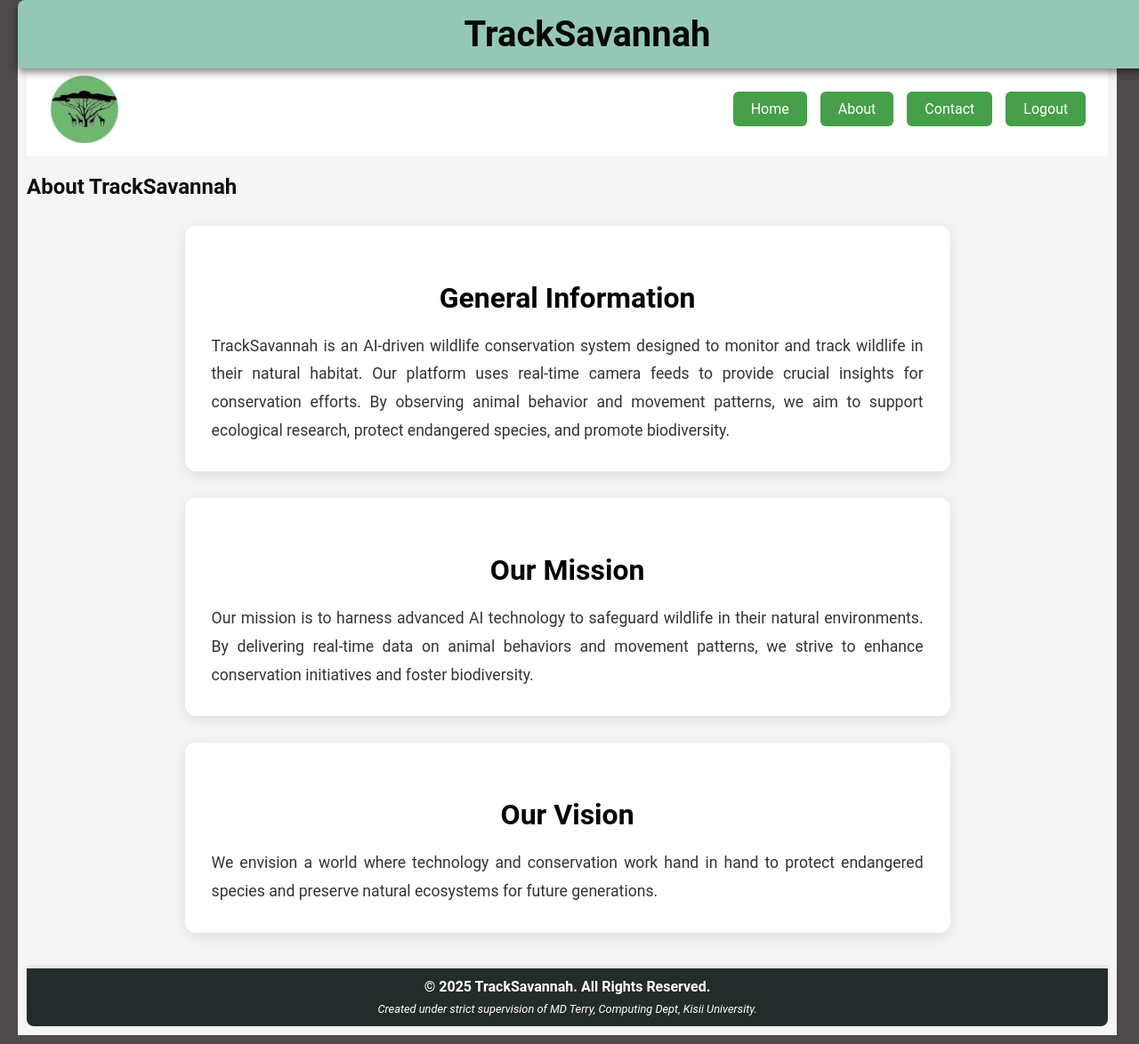
After one commit to Codeveno/TrackSavannah, a Flask app: page /about in a window 1280 px wide. The commit adds this page. Shown: the whole page at 89% size. Run offline with Flask 3, Linux system fonts and the light colour scheme; the visitor is signed in with stand-in values (Sample User, id 1); parts of the project's set-up code (start-up, migrations or seed data) failed here and were passed over.

Commit message:
front setup

```diff
--- a/main.py
+++ b/main.py
@@ -1,11 +1,75 @@
-from flask import Flask, render_template, Response, request
+from flask import Flask, render_template, Response, request, redirect, url_for, flash
+from flask_sqlalchemy import SQLAlchemy
+from flask_login import LoginManager, UserMixin, login_user, login_required, logout_user, current_user
+from flask_wtf import FlaskForm
+from wtforms import StringField, PasswordField, SubmitField, ValidationError
+from wtforms.validators import DataRequired, Email, EqualTo
+from werkzeug.security import generate_password_hash, check_password_hash
 import cv2
 import threading
 from eco_helpers.detection import detect_animals
 from eco_helpers.tracking import track_objects
 from eco_helpers.visualization import draw_tracks
+import os
 
 app = Flask(__name__, template_folder='templates', static_folder='static')
+
+# Configuration
+app.config['SECRET_KEY'] = 'your_secret_key_here'
+app.config['SQLALCHEMY_DATABASE_URI'] = 'sqlite:///users.db'
+app.config['SQLALCHEMY_TRACK_MODIFICATIONS'] = False
+
+# Initialize extensions
+db = SQLAlchemy(app)
+login_manager = LoginManager(app)
+login_manager.login_view = 'login'
+
+# User model
+class User(UserMixin, db.Model):
+    id = db.Column(db.Integer, primary_key=True)
+    username = db.Column(db.String(80), unique=True, nullable=False)
+    email = db.Column(db.String(120), unique=True, nullable=False)
+    password_hash = db.Column(db.String(128), nullable=False)
+
+    def set_password(self, password):
+        self.password_hash = generate_password_hash(password)
+
+    def check_password(self, password):
+        return check_password_hash(self.password_hash, password)
+
+# Login form
+class LoginForm(FlaskForm):
+    username = StringField('Username', validators=[DataRequired()])
+    password = PasswordField('Password', validators=[DataRequired()])
+    submit = SubmitField('Login')
+
+# Registration form
+class RegistrationForm(FlaskForm):
+    username = StringField('Username', validators=[DataRequired()])
+    email = StringField('Email', validators=[DataRequired(), Email()])
+    password = PasswordField('Password', validators=[DataRequired()])
+    confirm_password = PasswordField('Confirm Password', validators=[DataRequired(), EqualTo('password')])
+    submit = SubmitField('Register')
+
+    def validate_username(self, username):
+        user = User.query.filter_by(username=username.data).first()
+        if user:
+            raise ValidationError('Username already taken.')
+
+    def validate_email(self, email):
+        user = User.query.filter_by(email=email.data).first()
+        if user:
+            raise ValidationError('Email already registered.')
+
+# Password reset form
+class ResetPasswordForm(FlaskForm):
+    email = StringField('Email', validators=[DataRequired(), Email()])
+    submit = SubmitField('Reset Password')
+
+# Load user for Flask-Login
+@login_manager.user_loader
+def load_user(user_id):
+    return User.query.get(int(user_id))
 
 # Corrected Camera Sources with embed links for YouTube
 CAMERA_SOURCES = {
@@ -55,11 +119,69 @@ def generate_frames(source):
 
 # Route to render `index.html`
 @app.route('/')
+@login_required
 def index():
     return render_template('index.html')
 
+# Route to render `login.html`
+@app.route('/login', methods=['GET', 'POST'])
+def login():
+    form = LoginForm()
+    if form.validate_on_submit():
+        user = User.query.filter_by(username=form.username.data).first()
+        if user and user.check_password(form.password.data):
+            login_user(user)
+            return redirect(url_for('index'))
+        flash('Invalid username or password.')
+    return render_template('login.html', form=form)
+
+# Route to render `register.html`
+@app.route('/register', methods=['GET', 'POST'])
+def register():
+    form = RegistrationForm()
+    if form.validate_on_submit():
+        try:
+            user = User(username=form.username.data, email=form.email.data)
+            user.set_password(form.password.data)
+            db.session.add(user)
+            db.session.commit()
+            flash('Registration successful! Please log in.')
+            return redirect(url_for('login'))
+        except Exception as e:
+            db.session.rollback()
+            flash(f'An error occurred: {str(e)}')
+            app.logger.error(f'Registration error: {str(e)}')
+    return render_template('register.html', form=form)
+
+# Route to render `reset_password.html`
+@app.route('/reset_password', methods=['GET', 'POST'])
+def reset_password():
+    form = ResetPasswordForm()
+    if form.validate_on_submit():
+        user = User.query.filter_by(email=form.email.data).first()
+        if user:
+            # Send password reset email (implementation not shown)
+            flash('Password reset instructions sent to your email.')
+        else:
+            flash('Email not found.')
+    return render_template('reset_password.html', form=form)
+
+# Route to logout
+@app.route('/logout')
+@login_required
+def logout():
+    logout_user()
+    return redirect(url_for('login'))
+
+# Route to render `about.html`
+@app.route('/about')
+@login_required
+def about():
+    return render_template('about.html')
+
 # Route for video feed display
 @app.route('/video_feed/<camera_name>')
+@login_required
 def video_feed(camera_name):
     source = CAMERA_SOURCES.get(camera_name)
 
@@ -75,6 +197,7 @@ def video_feed(camera_name):
 
 # Route for YouTube feeds
 @app.route('/camera_feed')
+@login_required
 def camera_feed():
     camera_url = request.args.get('url')
     camera_name = request.args.get('name')
@@ -82,6 +205,7 @@ def camera_feed():
 
 # Run the Flask app
 if __name__ == "__main__":
-    import os
+    with app.app_context():
+        db.create_all()  # Create database tables if they don't exist
     port = int(os.environ.get("PORT", 8080))  # Default to 8080 for smoother Render deployment
     app.run(host="0.0.0.0", port=port)
--- a/static/css/style.css
+++ b/static/css/style.css
@@ -1,13 +1,10 @@
+/* General Styles */
 body {
     font-family: 'Roboto', Arial, sans-serif;
     background-color: #484444f6;
-    color: #f0f0f0;
-    height: 100vh;
-    display: flex; /* Added display flex for centering */
-    justify-content: center;
-    align-items: center;
-    margin: 200px 20px 0 20px; /* Smaller margin on left and right */
-    padding: 50px 10px 10px 10px;
+    color: #0c0b0b;
+    margin: 0; /* Reset margin for natural top spacing */
+    padding: 60px 20px 10px 20px; /* Add top padding to account for the fixed banner */
 }
 
 .system-name-banner {
@@ -15,24 +12,34 @@ body {
     font-size: 2.5rem;
     font-weight: bold;
     padding: 15px 0;
-    margin-bottom: 15px; /* Space before the main container */
-    border-radius: 8px; /* Optional rounded corners */
-    box-shadow: 0 4px 10px rgba(0, 0, 0, 0.5); /* Subtle shadow for depth */
+    margin-bottom: 15px;
+    background-color: #95c8b2;
+    color: #080808;
+    border-radius: 8px;
+    box-shadow: 0 4px 10px rgba(0, 0, 0, 0.5);
+    position: fixed;
+    top: 0;
+    width: 100%;
+    z-index: 1000;
+    margin-left: auto;
+    margin-right: auto;
 }
 
+/* Container */
 .container {
     display: flex;
     flex-direction: column;
     background-color: whitesmoke;
     width: 98%;
-    height: auto; /* Change to auto for scrolling support */
+    height: auto;
     border-radius: 0;
     box-shadow: none;
-    overflow: auto; /* Enable scrolling */
+    overflow: auto;
     padding: 10px;
-    position: relative; /* Fix scrolling issue */
+    position: relative;
 }
 
+/* Header Section */
 header {
     display: flex;
     align-items: center;
@@ -40,24 +47,28 @@ header {
     background-color: white;
     padding: 15px 25px;
     color: #0e0d0d;
-    border-radius: 12px 12px 0 0; /* Rounded top corners */
+    border-radius: 12px 12px 0 0;
+}
+
+.left-section {
+    display: flex;
+    align-items: center;
 }
 
 .logo {
-    width: 50px; /* Logo size */
+    width: 80px;
     margin-right: 15px;
 }
 
+/* Remove the system name next to the logo */
 .system-name {
-    font-size: 1.8rem;
-    font-weight: bold;
-    color: #000000; /* Dark black color */
-    margin-left: 15px; /* Ensure it comes after the logo */
+    display: none; /* Hide the system name */
 }
 
+/* Navigation Bar */
 .nav-bar {
     display: flex;
-    gap: 15px; /* Space between nav items */
+    gap: 15px;
 }
 
 .nav-bar a {
@@ -152,16 +170,193 @@ button:hover {
 
 .back-button:hover {
     background-color: #388e3c;
-    transform: scale(1.05); /* Hover effect */
+    transform: scale(1.05);
 }
 
+/* Smooth Scrolling */
 html {
     scroll-behavior: smooth;
 }
 
-/* Add your existing CSS here */
-
-/* Ensure main element has enough height */
+/* Main Section */
 main {
     min-height: 60vh;
 }
+
+/* About Section Styles */
+.about-section {
+    background-color: #ffffff;
+    padding: 30px;
+    margin: 30px auto;
+    border-radius: 12px;
+    box-shadow: 0 4px 15px rgba(0, 0, 0, 0.1);
+    max-width: 800px; /* Center the section and limit its width */
+}
+
+.about-section h3 {
+    color: #010503;
+    font-size: 2rem;
+    margin-bottom: 20px;
+    text-align: center; /* Center the heading */
+}
+
+.about-section p {
+    color: #333333;
+    font-size: 1.1rem;
+    line-height: 1.8;
+    text-align: justify;
+    margin-bottom: 20px;
+}
+
+.about-section p:last-child {
+    margin-bottom: 0;
+}
+
+/* Contact Section */
+#contact {
+    background-color: #ffffff;
+    padding: 20px;
+    margin: 20px 0;
+    border-radius: 12px;
+    box-shadow: 0 4px 10px rgba(0, 0, 0, 0.1);
+}
+
+#contact h2 {
+    color: #090b0a;
+    font-size: 1.5rem;
+    margin-bottom: 15px;
+    text-align: center;
+}
+
+#contact p {
+    color: #333333;
+    font-size: 1rem;
+    line-height: 1.6;
+    text-align: center;
+}
+
+#contact ul {
+    list-style-type: none;
+    padding: 0;
+    margin: 20px 0;
+    text-align: center;
+}
+
+#contact ul li {
+    color: #333333;
+    font-size: 1rem;
+    margin: 10px 0;
+}
+
+#contact ul li strong {
+    color: #111111;
+}
+
+#contact ul li strong {
+    color: #0b0b0b;
+}
+
+/* General Styles for Auth Pages */
+.auth-container {
+    max-width: 400px;
+    margin: 50px auto;
+    padding: 20px;
+    background-color: #ffffff;
+    border-radius: 12px;
+    box-shadow: 0 4px 10px rgba(0, 0, 0, 0.1);
+}
+
+.auth-container h2 {
+    color: #2ec081;
+    font-size: 2rem;
+    text-align: center;
+    margin-bottom: 20px;
+}
+
+.auth-container form {
+    display: flex;
+    flex-direction: column;
+    gap: 15px;
+}
+
+.auth-container form label {
+    font-size: 1rem;
+    color: #333333;
+    font-weight: bold;
+}
+
+.auth-container form input {
+    padding: 10px;
+    border: 1px solid #cccccc;
+    border-radius: 6px;
+    font-size: 1rem;
+    color: #333333;
+}
+
+.auth-container form input:focus {
+    border-color: #2ec081;
+    outline: none;
+    box-shadow: 0 0 5px rgba(46, 192, 129, 0.5);
+}
+
+.auth-container form button {
+    background-color: #2ec081;
+    color: #ffffff;
+    border: none;
+    padding: 10px;
+    border-radius: 6px;
+    font-size: 1rem;
+    cursor: pointer;
+    transition: background 0.3s ease, transform 0.3s ease;
+}
+
+.auth-container form button:hover {
+    background-color: #25a068;
+    transform: translateY(-2px);
+}
+
+.auth-container p {
+    text-align: center;
+    margin-top: 15px;
+    color: #333333;
+}
+
+.auth-container p a {
+    color: #2ec081;
+    text-decoration: none;
+    font-weight: bold;
+}
+
+.auth-container p a:hover {
+    text-decoration: underline;
+}
+
+
+
+
+/* Footer Section */
+footer {
+    background-color: #232c2a; /* Dark grey background */
+    color: white;
+    padding: 5px 10px; /* Smaller padding for a more compact footer */
+    text-align: center;
+    border-radius: 0 0 8px 8px; /* Rounded bottom corners */
+    margin-top: 10px; /* Reduced margin-top */
+    font-size: 0.8rem; /* Slightly smaller font size */
+    box-shadow: 0 -2px 5px rgba(0, 0, 0, 0.1); /* Subtle shadow for depth */
+}
+
+footer p {
+    margin: 5px 0; /* Smaller margin */
+    line-height: 1.4;
+}
+
+footer p:first-child {
+    font-weight: bold;
+    font-size: 1rem; /* Slightly larger for emphasis */
+}
+
+footer p:last-child {
+    font-style: italic;
+    color: white; /* Lighter grey for contrast */
+}
--- a/static/js/app.js
+++ b/static/js/app.js
@@ -5,17 +5,15 @@ function selectCamera(cameraName) {
         localStorage.setItem('selectedCameraURL', cameraURL);
         localStorage.setItem('selectedCameraName', cameraName);
 
-        // Log the selected camera name
         console.log(`Now Viewing: ${cameraName}`);
 
-        // Redirect to correct feed handling page
         if (cameraURL.includes("youtube")) {
             window.location.href = '/camera_feed';
         } else {
             window.location.href = `/video_feed/${encodeURIComponent(cameraName)}`;
         }
     } else {
-        alert('❌ Camera feed not available.');
+        alert(`❌ Camera feed for '${cameraName}' not available.`);
     }
 }
 
@@ -25,7 +23,7 @@ window.onload = function () {
     const selectedCameraURL = localStorage.getItem('selectedCameraURL');
     const selectedCameraName = localStorage.getItem('selectedCameraName');
 
-    if (cameraFeedElement && selectedCameraURL) {
+    if (cameraFeedElement && cameraTitleElement && selectedCameraURL) {
         if (selectedCameraURL.includes("youtube")) {
             cameraFeedElement.innerHTML =
                 `<iframe
@@ -42,15 +40,18 @@ window.onload = function () {
         }
 
         cameraTitleElement.textContent = selectedCameraName;
-    } else {
+    } else if (cameraTitleElement) {
         cameraTitleElement.textContent = '❌ Camera Feed Not Available';
     }
-}
-
-
+};
 
 function scrollToSection(sectionId) {
-    document.getElementById(sectionId).scrollIntoView({ behavior: 'smooth' });
+    const section = document.getElementById(sectionId);
+    if (section) {
+        section.scrollIntoView({ behavior: 'smooth' });
+    } else {
+        console.error(`Section with ID '${sectionId}' not found.`);
+    }
 }
 
 function getCameraURL(cameraName) {
--- /dev/null
+++ b/templates/about.html
@@ -0,0 +1,80 @@
+<!DOCTYPE html>
+<html lang="en">
+<head>
+    <meta charset="UTF-8">
+    <meta name="viewport" content="width=device-width, initial-scale=1.0">
+    <title>About TrackSavannah</title>
+    <link rel="stylesheet" href="{{ url_for('static', filename='css/style.css') }}">
+</head>
+<body>
+    <!-- System Name Banner -->
+    <div class="system-name-banner">
+        TrackSavannah
+    </div>
+
+    <div class="container">
+        <!-- Header Section -->
+        <header>
+            <div class="left-section">
+                <img src="{{ url_for('static', filename='images/logo.jpeg') }}"
+                     alt="Wildlife Conservation Logo"
+                     class="logo">
+            </div>
+            <nav class="nav-bar">
+                <a href="/">Home</a>
+                <a href="/about">About</a>
+                <a href="javascript:void(0);" onclick="scrollToSection('contact');">Contact</a>
+                <!-- Add Logout Link -->
+                {% if current_user.is_authenticated %}
+                    <a href="{{ url_for('logout') }}">Logout</a>
+                {% else %}
+                    <a href="{{ url_for('login') }}">Login</a>
+                {% endif %}
+            </nav>
+        </header>
+
+        <!-- About Section -->
+        <main>
+            <h2>About TrackSavannah</h2>
+
+            <!-- General Information -->
+            <section class="about-section">
+                <h3>General Information</h3>
+                <p>
+                    TrackSavannah is an AI-driven wildlife conservation system designed to monitor and track wildlife in their natural habitat.
+                    Our platform uses real-time camera feeds to provide crucial insights for conservation efforts. By observing animal behavior
+                    and movement patterns, we aim to support ecological research, protect endangered species, and promote biodiversity.
+                </p>
+            </section>
+
+            <!-- Mission -->
+            <section class="about-section">
+                <h3>Our Mission</h3>
+                <p>
+                    Our mission is to harness advanced AI technology to safeguard wildlife in their natural environments.
+                    By delivering real-time data on animal behaviors and movement patterns, we strive to enhance conservation
+                    initiatives and foster biodiversity.
+                </p>
+            </section>
+
+            <!-- Vision -->
+            <section class="about-section">
+                <h3>Our Vision</h3>
+                <p>
+                    We envision a world where technology and conservation work hand in hand to protect endangered species and
+                    preserve natural ecosystems for future generations.
+                </p>
+            </section>
+        </main>
+
+        <!-- Footer Section -->
+        <footer>
+            <p>&copy; 2025 TrackSavannah. All Rights Reserved.</p>
+            <p>Created under strict supervision of MD Terry, Computing Dept, Kisii University.</p>
+        </footer>
+    </div> <!-- Correctly closed container div -->
+
+    <!-- JavaScript -->
+    <script src="{{ url_for('static', filename='js/app.js') }}"></script>
+</body>
+</html>
```
Also changed, not shown: other parts of static/css/style.css (+20 -13 lines), requirements.txt (+8 -2 lines), templates/index.html (+12 -19 lines), templates/login.html (added, +24 -0 lines), templates/register.html (added, +27 -0 lines), templates/reset_password.html (added, +21 -0 lines).
